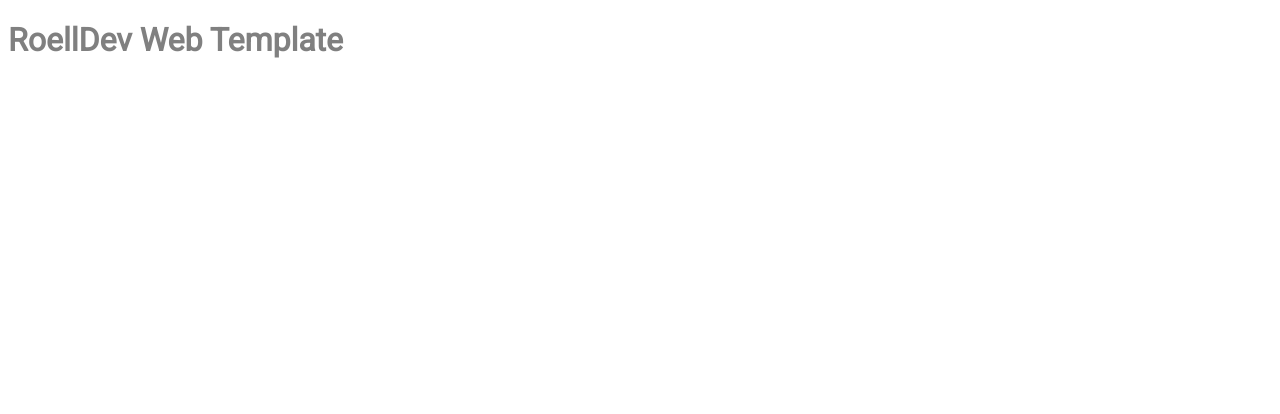
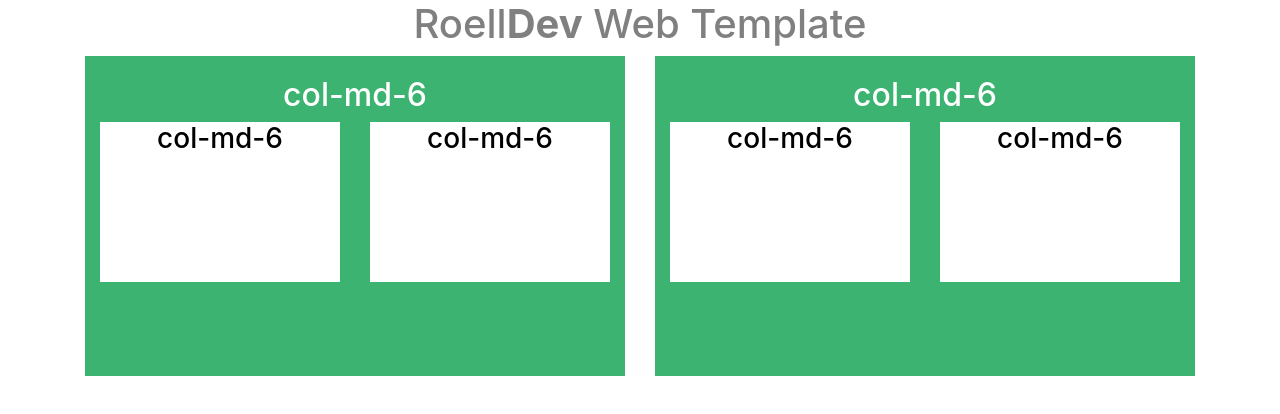
Before and after one commit to maxiroellplenty/web-template, a website: page main.html in a window 1280 px wide. Drawn offline with nearby package versions, Linux system fonts and the light colour scheme.

Commit message:
# Added bootstrap to template.

```diff
--- a/main.html
+++ b/main.html
@@ -1,12 +1,59 @@
 <!DOCTYPE html>
 <html>
+
 <head>
+    <meta name="viewport" content="width=device-width, initial-scale=1, shrink-to-fit=no">
     <link rel="stylesheet" href="css/main.css">
-        <link href="https://fonts.googleapis.com/css?family=Roboto" rel="stylesheet">
+    <link rel="stylesheet" href="https://fonts.googleapis.com/css?family=Roboto">
+    <link rel="stylesheet" href="https://maxcdn.bootstrapcdn.com/bootstrap/4.0.0/css/bootstrap.min.css" integrity="sha384-Gn5384xqQ1aoWXA+058RXPxPg6fy4IWvTNh0E263XmFcJlSAwiGgFAW/dAiS6JXm"
+        crossorigin="anonymous">
     <title>Web Template</title>
 </head>
+
 <body>
     <h1>Roell<strong>Dev</strong> Web Template</h1>
+    <div class="container">
+        <div class="row">
+            <div class="col-md-6">
+                <div class="content">
+                    <h2>col-md-6</h2>
+                    <div class="container-fluid">
+                        <div class="row">
+                            <div class="col-md-6">
+                                <div class="inner-content">
+                                    <h3>col-md-6</h3>
+                                </div>
+                            </div>
+                            <div class="col-md-6">
+                                <div class="inner-content">
+                                    <h3>col-md-6</h3>
+                                </div>
+                            </div>
+                        </div>
+                    </div>
+                </div>
+            </div>
+            <div class="col-md-6">
+                <div class="content">
+                    <h2>col-md-6</h2>
+                    <div class="container-fluid">
+                        <div class="row">
+                            <div class="col-md-6">
+                                <div class="inner-content">
+                                    <h3>col-md-6</h3>
+                                </div>
+                            </div>
+                            <div class="col-md-6">
+                                <div class="inner-content">
+                                    <h3>col-md-6</h3>
+                                </div>
+                            </div>
+                        </div>
+                    </div>
+                </div>
+            </div>
+        </div>
+    </div>
 </body>
 
 </html>
--- a/main.scss
+++ b/main.scss
@@ -3,6 +3,25 @@
     font-family: 'Roboto', sans-serif;
     h1
     {
+        text-align: center;
         color:gray;
     }
+    .content
+    {
+        background-color: mediumseagreen;
+        height: 40vh;
+        color: white;
+        h2
+        {
+            padding-top: 20px;
+            text-align: center;
+        }
+        .inner-content
+        {
+            text-align: center;
+            background-color: white;
+            height: 20vh;
+            color: black;
+        }
+    }
 }
```
Also changed, not shown: css/main.css. Lines whose indentation alone changed are shown as unchanged.
